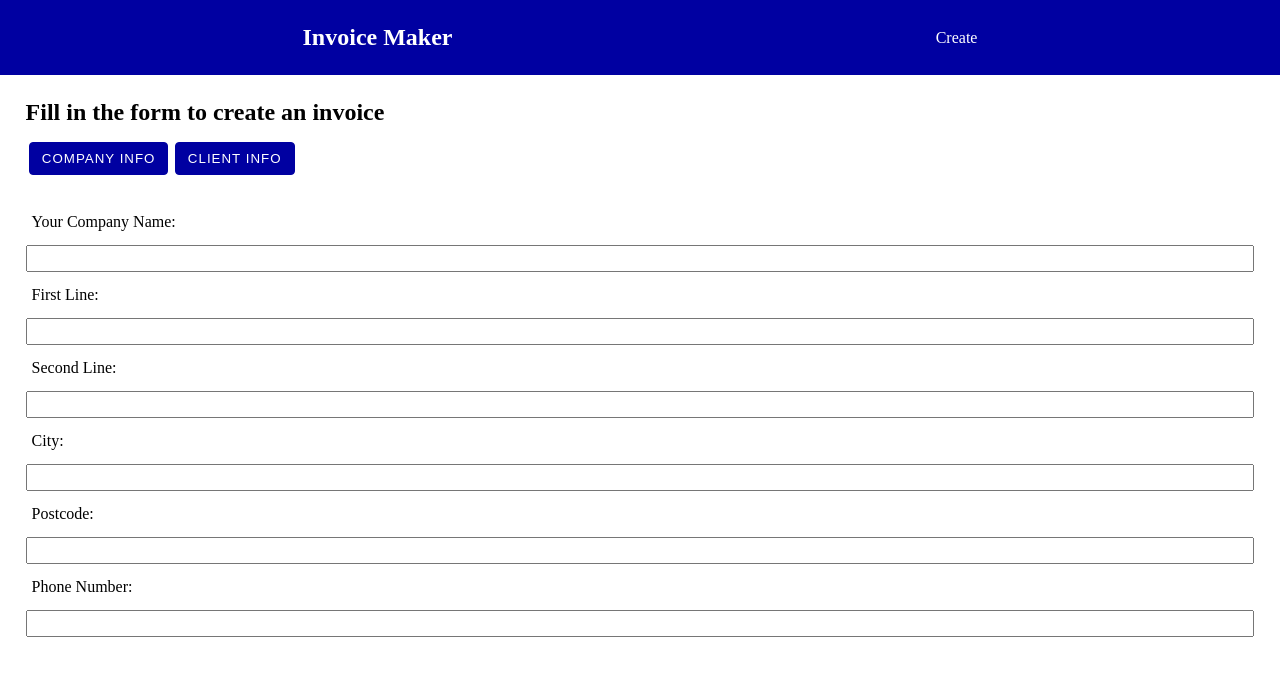
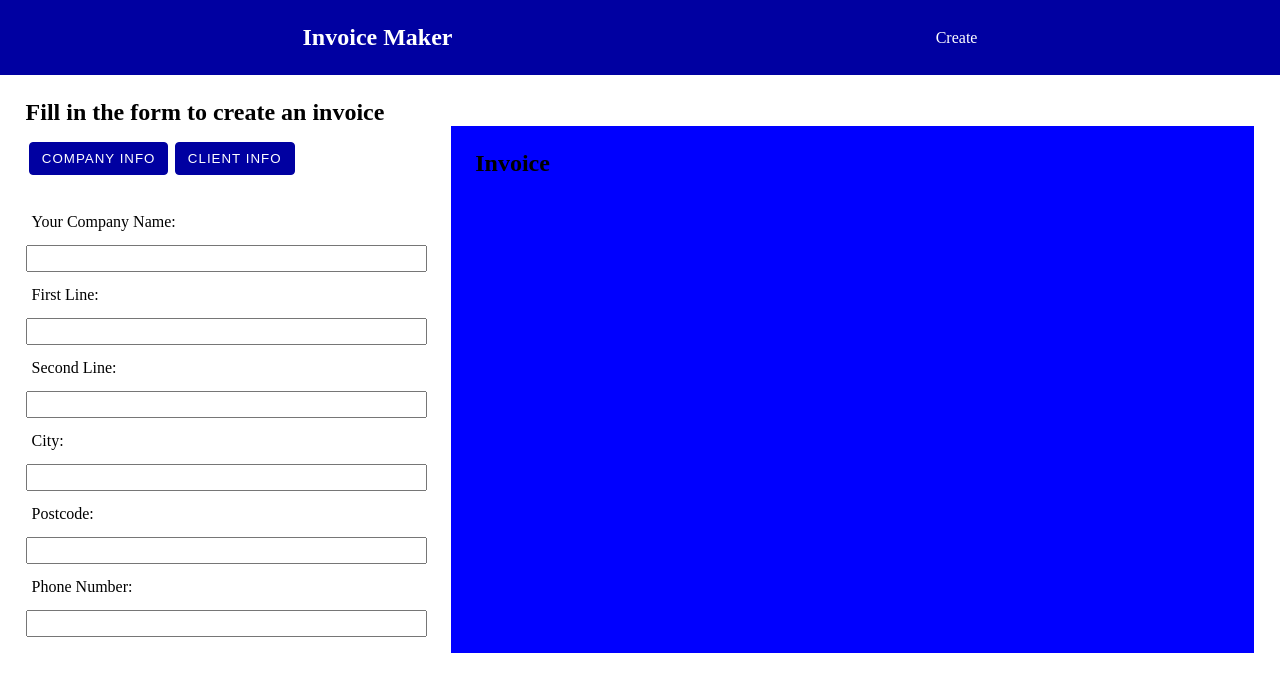
Before and after one commit to hamsame/invoicemaker, a Next.js app: page /create in a window 1280 px wide. Shown: the top 692 px of the page. Built offline with nearby package versions, Linux system fonts and the light colour scheme.

Commit message:
Added new jsx elements that are populated by reading from state.

```diff
--- a/pages/create.js
+++ b/pages/create.js
@@ -35,8 +35,16 @@ export default function Create() {
         <link rel="icon" href="/favicon.ico" />
       </Head>
 
-      <section>
-        <h1>Fill in the form to create an invoice</h1>
+      <main>
+        <h2>Fill in the form to create an invoice</h2>
+        <section
+          style={{
+            display: "grid",
+            gridTemplateColumns: "1fr 2fr",
+            width: "100%",
+            gap: "1.5rem",
+          }}
+        >
           <article className="form-section">
             <span className="form-buttons">
               <button onClick={() => setShowClientForm(true)}>
@@ -58,7 +66,31 @@ export default function Create() {
               </span>
             </form>
           </article>
+          <article>
+            <InvoiceHeader companyInfo={companyInfo} />
+          </article>
         </section>
+      </main>
     </>
   )
 }
+
+const InvoiceHeader = ({ companyInfo }) => {
+  return (
+    <div
+      style={{
+        width: "100%",
+        padding: "1.5rem",
+        height: "100%",
+        background: "blue",
+      }}
+    >
+      <h2>Invoice</h2>
+      <ul style={{ listStyle: "none" }}>
+        {Object.values(companyInfo).map((val, index) => {
+          return <li key={index}>{val}</li>
+        })}
+      </ul>
+    </div>
+  )
+}
```
Lines whose indentation alone changed are shown as unchanged.
